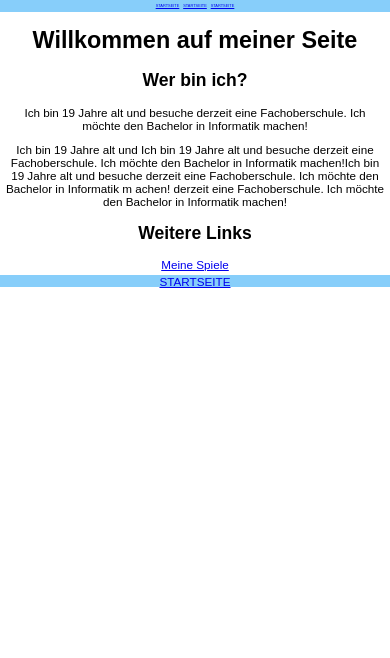
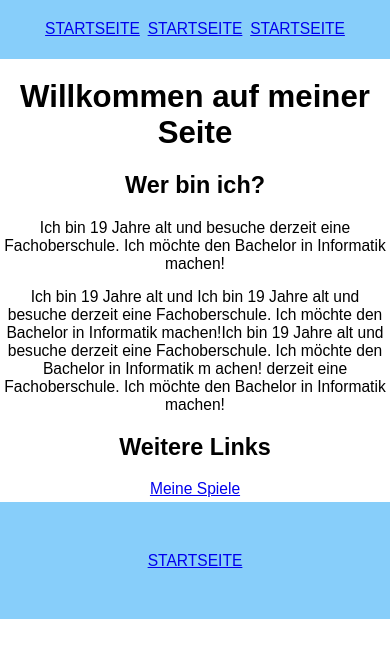
Before and after one commit to Dang-Tan/Dang-Tan.github.io, a plain HTML site: page index.html in a window 390 px wide. Drawn offline with Linux system fonts and the light colour scheme.

Commit message:
Responsive gemacht

```diff
--- a/styles.css
+++ b/styles.css
@@ -14,7 +14,7 @@ body{
 .navbarup {
     background-color: lightskyblue;
     width: 100%;
-    height: 3vw;
+    height: 4vw;
     font-size: 1vw;
     text-align: center;
     display: flex;
@@ -26,7 +26,7 @@ body{
 .downbar {
     background-color: lightskyblue;
     width: 100%;
-    height: 3vw;
+    height: 10vw;
     font-size: 1vw;
     text-align: center;
     display: flex;
@@ -36,25 +36,37 @@ body{
 }
 
 .inhalte {
-    text-align: center;
+    text-align:center;
     font-size: 1vw;
     margin-left: 1vw;
     margin-right: 1vw;
 }
 
 a {
-    margin-left: 0.5vw;
-    margin-right: 0.5vw;
+    margin-left: 1vw;
+    margin-right: 1vw;
 }
 
 @media screen and (max-width: 700px) {
-    .inhalte, .downbar, .navbar {
-       font-size:2vw;
+    .inhalte, .downbar, .navbarup {
+       font-size:3vw;
+    }
+    .downbar {
+        height: 25vw;
+    }
+    .navbarup {
+        height: 10vw;
     }
 }
 
 @media screen and (max-width: 550px) {
-    .inhalte, .downbar, .navbar {
-        font-size: 3vw;
+    .inhalte, .downbar, .navbarup {
+        font-size: 4vw;
+    }
+    .downbar{
+        height:30vw;
+    }
+    .navbarup {
+        height: 15vw;
     }
 }
```
